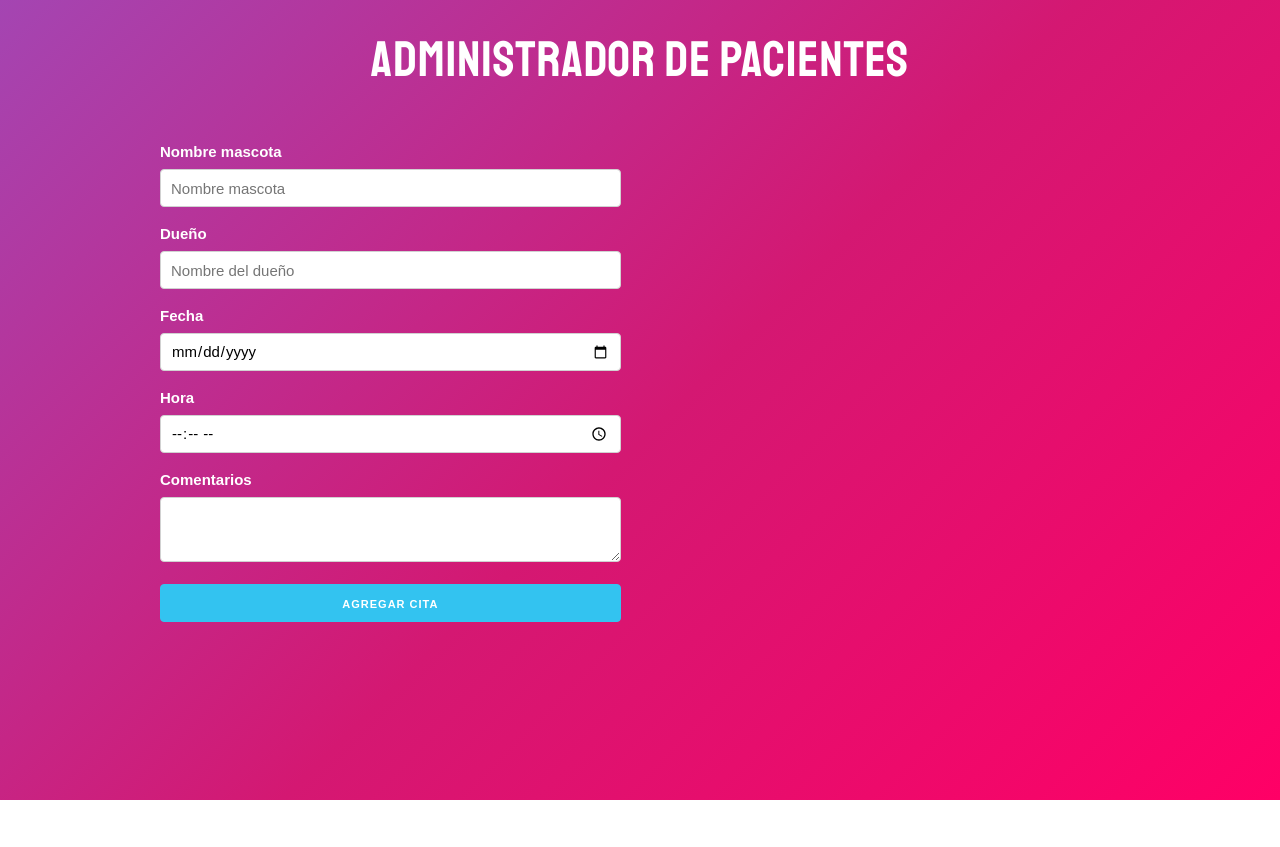
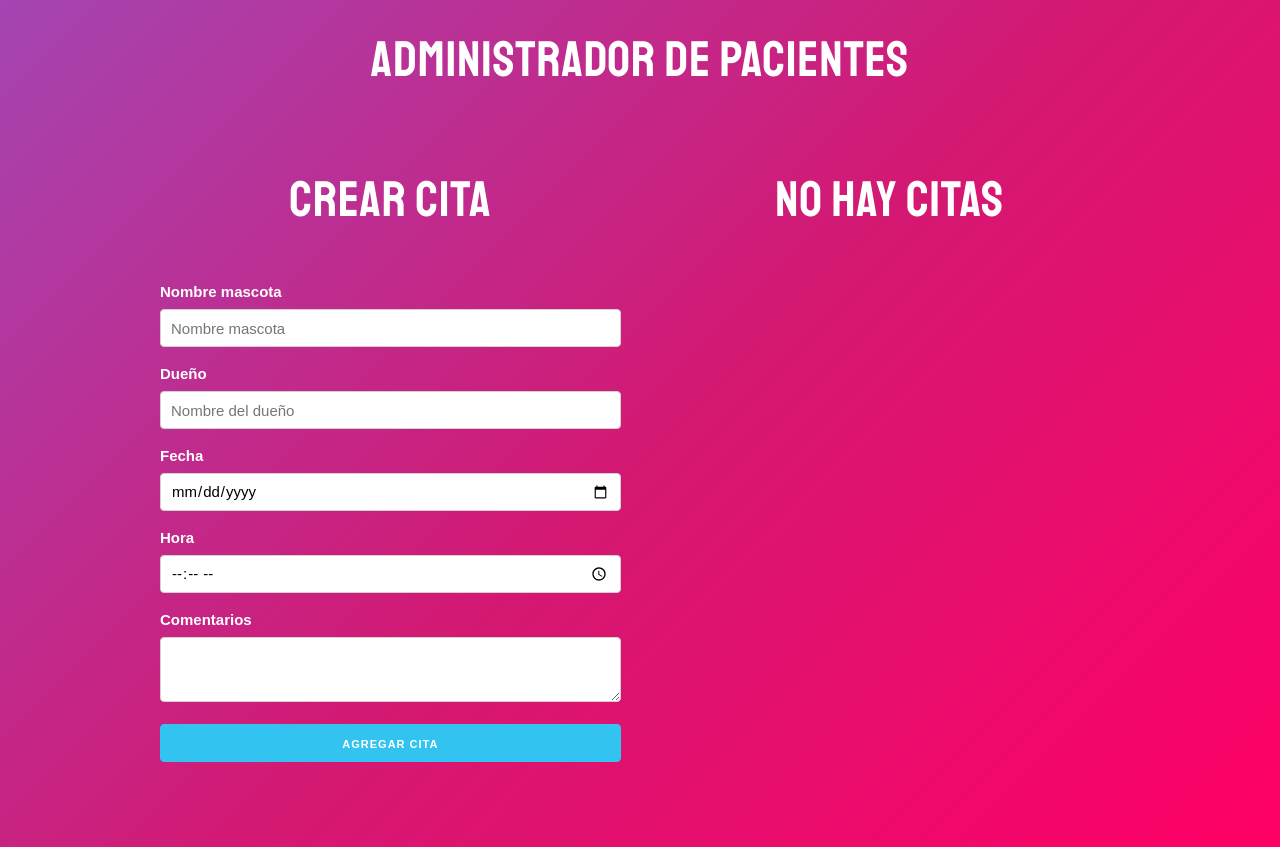
Before and after one commit to lincidro/react.citas, a React (Create React App) app: page / in a window 1280 px wide. Before the commit the page ends 800 px from the top, so only its background shows below. Built offline with nearby package versions, Linux system fonts and the light colour scheme.

Commit message:
Se agrega useEffect

```diff
--- a/src/App.js
+++ b/src/App.js
@@ -1,10 +1,15 @@
-import React, { useState, Fragment } from 'react';
+import React, { useState, useEffect, Fragment } from 'react';
 import Formulario from './components/Formulario';
 import Cita from './components/Cita';
 
 function App() {
   //Arreglo de citas
   const [citas, setCitas] = useState([]);
+
+  //useEffect
+  useEffect(() => {
+    console.log('useEffect - citas');
+  }, [citas]);
 
   //Crear cita
   const crearCita = (citaDelFormulario) => {
@@ -17,15 +22,20 @@ function App() {
     setCitas(citas.filter((cita) => cita.id !== id));
   };
 
+  //Mensaje condicional
+  const titulo = citas.length === 0 ? 'No hay citas' : 'Citas agendadas';
+
   return (
     <Fragment>
       <h1>Administrador de pacientes</h1>
       <div className='container'>
         <div className='row'>
           <div className='one-half column'>
+            <h1>Crear cita</h1>
             <Formulario crearCita={crearCita} />
           </div>
           <div className='one-half column'>
+            <h1>{titulo}</h1>
             {citas.map((cita) => (
               <Cita key={cita.id} cita={cita} eliminarCita={eliminarCita} />
             ))}
```
